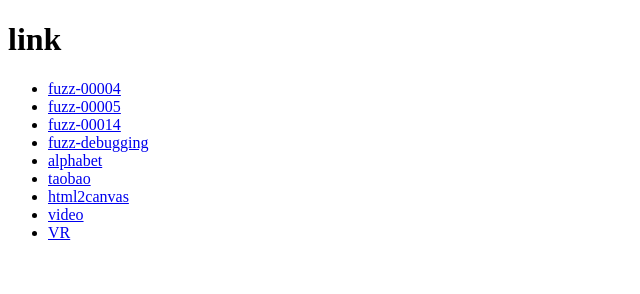
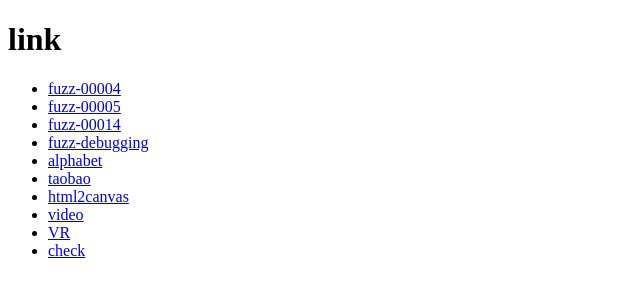
Before and after one commit to jdragonbae/hosting, a plain HTML site: page index.html in a window 1280 px wide. Shown: the full height of the page, 0-640 px from the left. Drawn offline with Linux system fonts and the light colour scheme.

Commit message:
Update index.html

```diff
--- a/index.html
+++ b/index.html
@@ -15,6 +15,7 @@
     <li><a href="html2canvas.html">html2canvas</a></li>
     <li><a href="https://www.w3schools.com/html/mov_bbb.mp4">video</a></li>
     <li><a href="https://open.realsee.com/ke/vwYQ3d7gm5BDnj28/qeNadDJvp5oSPhzhbTPeZDgt3LM4rOA2/?pageReferrer=ershou/detail#lianjia">VR</li>
+    <li><a href="check.html">check</li>
   </ul>
 </body>
 </html>
```
